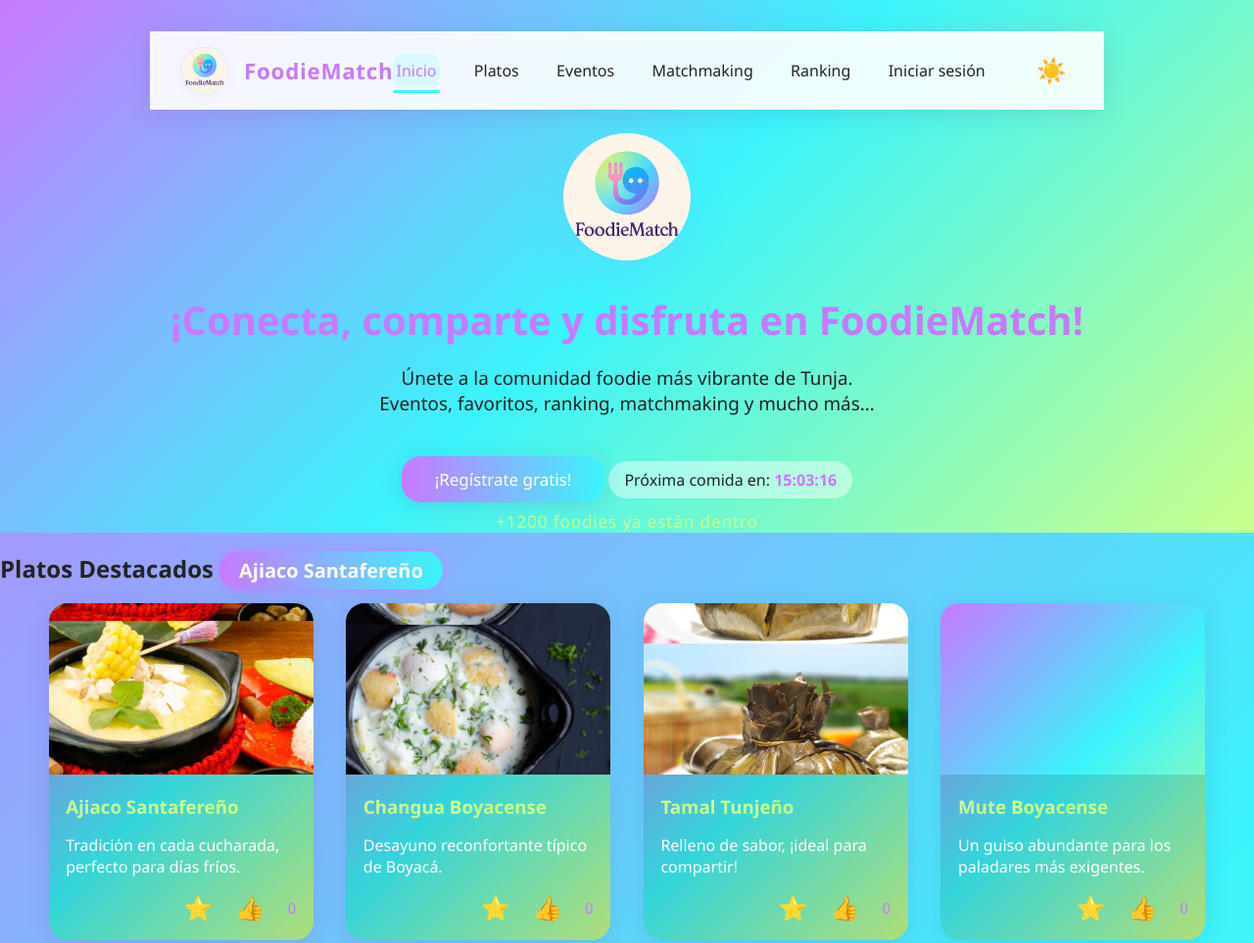
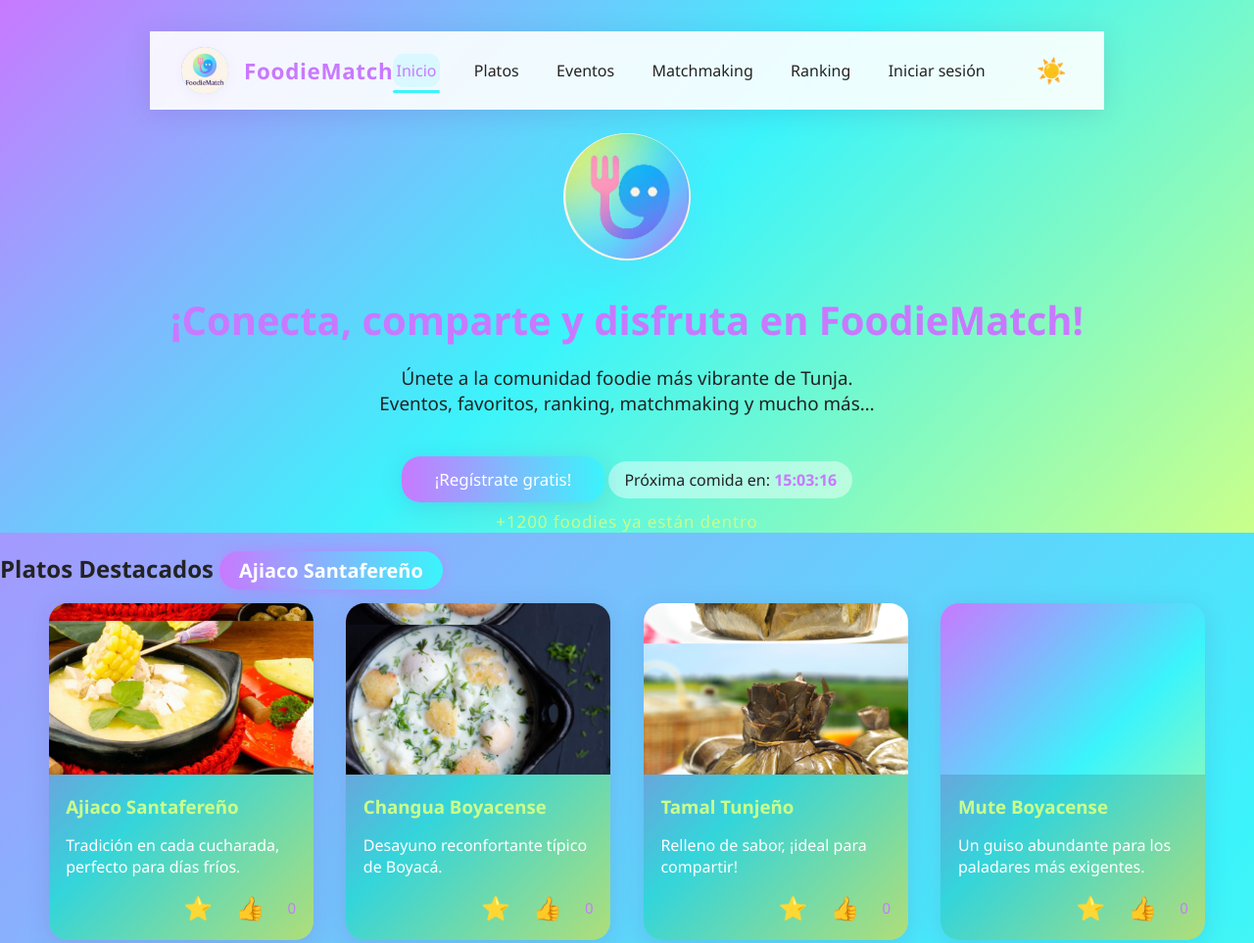
Before and after one commit to gfallacalvo/FoddieMatch, a plain HTML site: page index.html in a window 1280 px wide. Shown: the top 963 px of the page at 98% size. Drawn offline with Linux system fonts and the light colour scheme; files whose address does not match are found by name.

Commit message:
Update index.html

```diff
--- a/index.html
+++ b/index.html
@@ -47,7 +47,7 @@
       </ul>
     </nav>
     <section class="hero-content">
-      <img src="logo-foddiematch.jpg" alt="Logo FoodieMatch" class="logo-hero" width="130" height="130">
+      <img src="logo-foodiematch.jpg" alt="Logo FoodieMatch" class="logo-hero" width="130" height="130">
       <h1>¡Conecta, comparte y disfruta en FoodieMatch!</h1>
       <p>Únete a la comunidad foodie más vibrante de Tunja.<br>Eventos, favoritos, ranking, matchmaking y mucho más…</p>
       <a href="#registro" class="btn hero-btn">¡Regístrate gratis!</a>
@@ -226,7 +226,7 @@
 
   <footer>
     <div class="footer-content">
-      <img src="logo-foddiematch.jpg" alt="Logo FoodieMatch" class="footer-logo" width="36" height="36">
+      <img src="logo-foodiematch.jpg" alt="Logo FoodieMatch" class="footer-logo" width="36" height="36">
       <span>FoodieMatch Tunja &copy; 2025</span>
       <nav>
         <a href="#platos">Platos</a>
```
